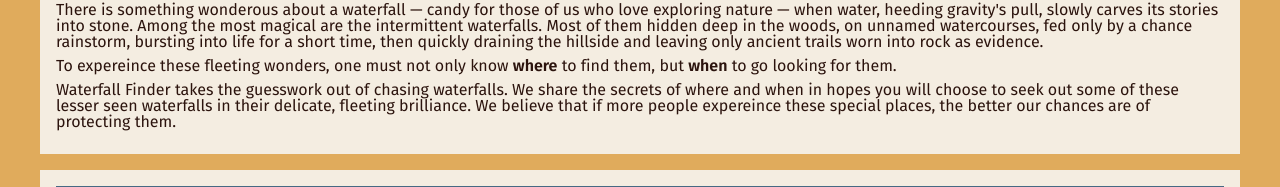
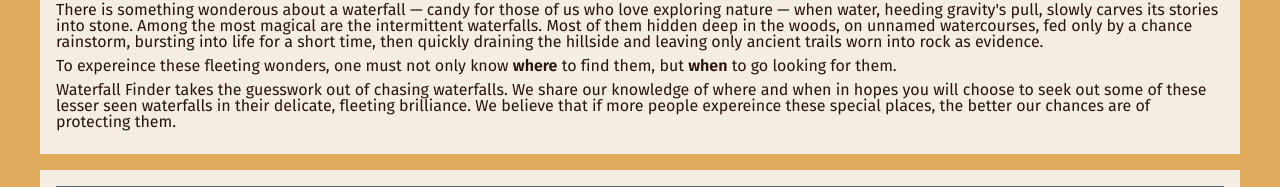
Before and after one commit to leoosborne/waterfall-finder, a plain HTML site: page public/index.html in a window 1280 px wide. Shown: the part 350-537 px from the top of the page. Drawn offline with nearby package versions, Linux system fonts and the light colour scheme; no server answers.

Commit message:
updated html again

```diff
--- a/public/index.html
+++ b/public/index.html
@@ -54,7 +54,7 @@
             class="fw-bold">where</span>
           to find them, but <span class="fw-bold">when</span> to go looking for them. </p>
         <p class="fs-body-md ff-body txt-dark-600 ">Waterfall Finder takes the guesswork out of chasing waterfalls. We
-          share the secrets of where and when in hopes you will choose to seek out some of these lesser seen waterfalls
+          share our knowledge of where and when in hopes you will choose to seek out some of these lesser seen waterfalls
           in their delicate, fleeting brilliance. We believe that if more people expereince these special places,
           the better our chances are of protecting them.</p>
       </section>
```
